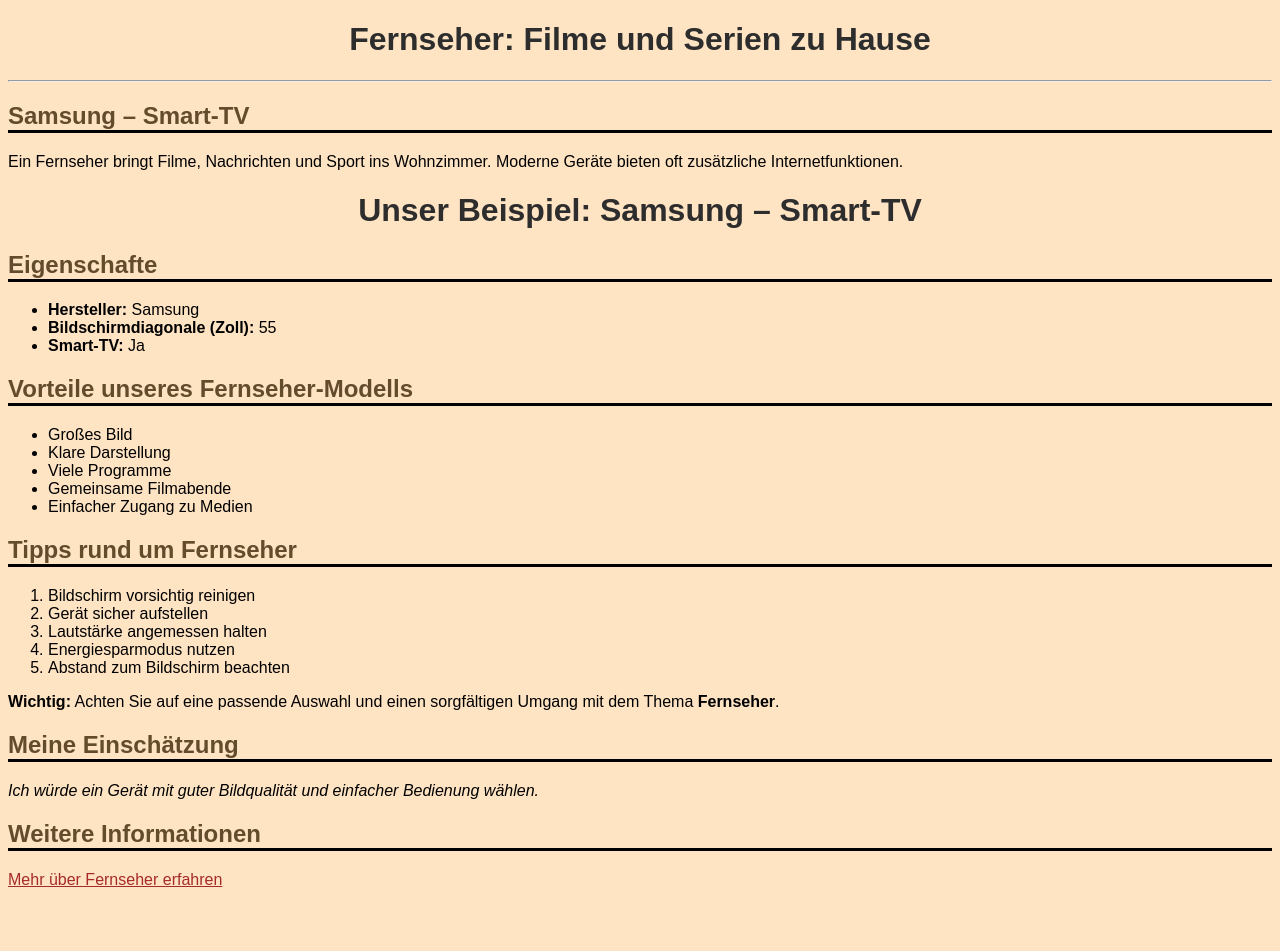
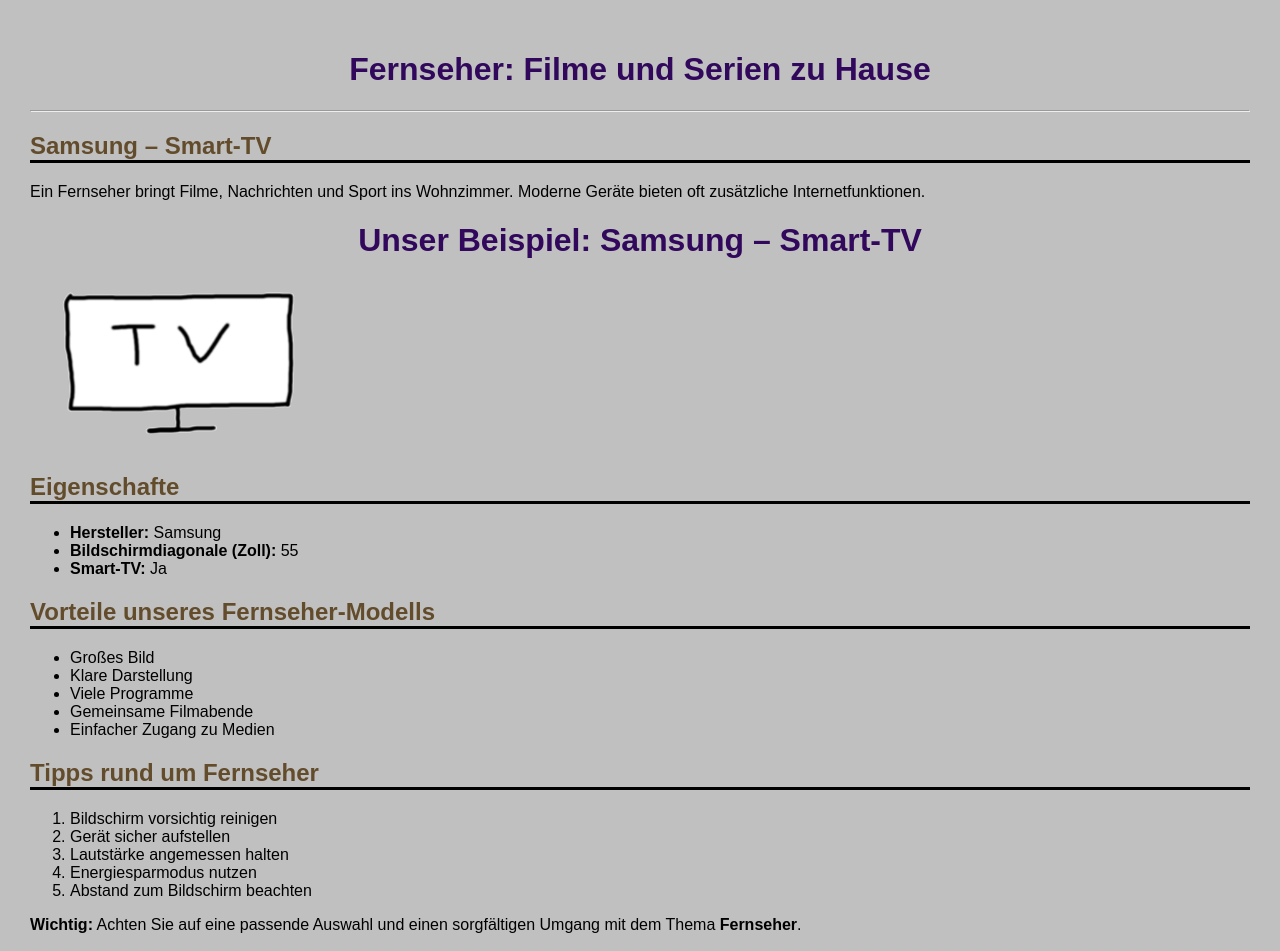
Before and after one commit to YeetusPrime27/3abif_wmc_fernseher, a plain HTML site: page index.html in a window 1280 px wide. Shown: the top 951 px of the page. Before the commit the page ends 897 px from the top, so only its background shows below. Drawn offline with Linux system fonts and the light colour scheme.

Commit message:
added tv image, finished css configuration

```diff
--- a/index.html
+++ b/index.html
@@ -6,12 +6,14 @@
     <title>Fernseher</title>
     <style>
         body {
-            background-color:bisque;
+            background-color:silver;
             font-family: Arial;
+            padding: 10px;
+            margin: 20px;
         }
 
         h1 {
-            color: rgb(45, 45, 45);
+            color: rgb(49, 8, 92);
             text-align: center;
         }
 
@@ -21,22 +23,30 @@
         }
 
         a {
-            color: brown;
-            hover: color blue;
+            color: rgb(26, 129, 22);
+        }
+        a:hover {
+            color: blue;
+            text-decoration: underline;
+        }
+
+        img {
+            width: 300px;
+            border-radius: 10px;
         }
 
     </style>
 </head>
 <body>
-    <!-- comment -->
+
     <h1>Fernseher: Filme und Serien zu Hause</h1>
-    <hr>   <!-- LINIE -->
+    <hr>
 
     <h2>Samsung – Smart-TV</h2>
     <p>Ein Fernseher bringt Filme, Nachrichten und Sport ins Wohnzimmer. Moderne Geräte bieten oft zusätzliche Internetfunktionen.</p>
 
     <h1>Unser Beispiel: Samsung – Smart-TV</h1>
-    <!-- IMAGE MISSING -->
+    <img src="img/tv.png">
 
     <h2>Eigenschafte</h2>
         <ul>
```
Also changed, not shown: img/tv.png (added).
